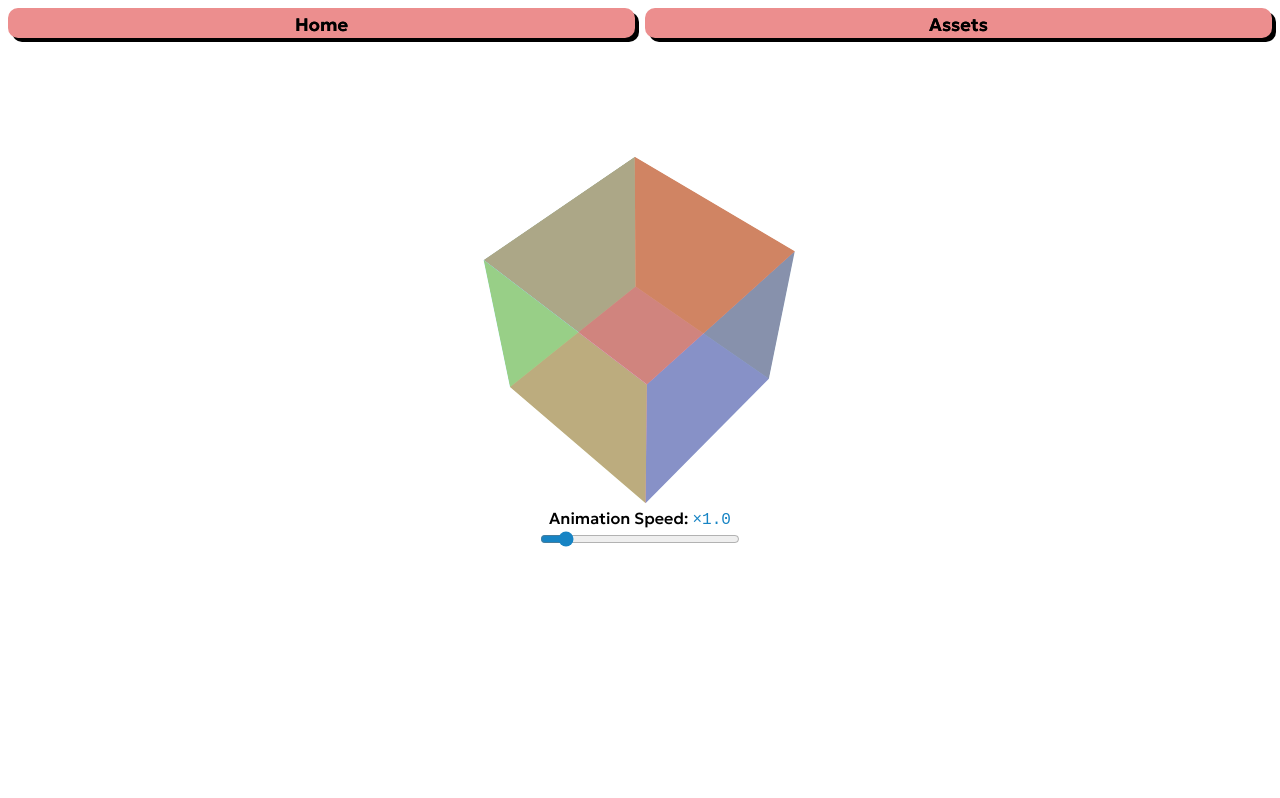
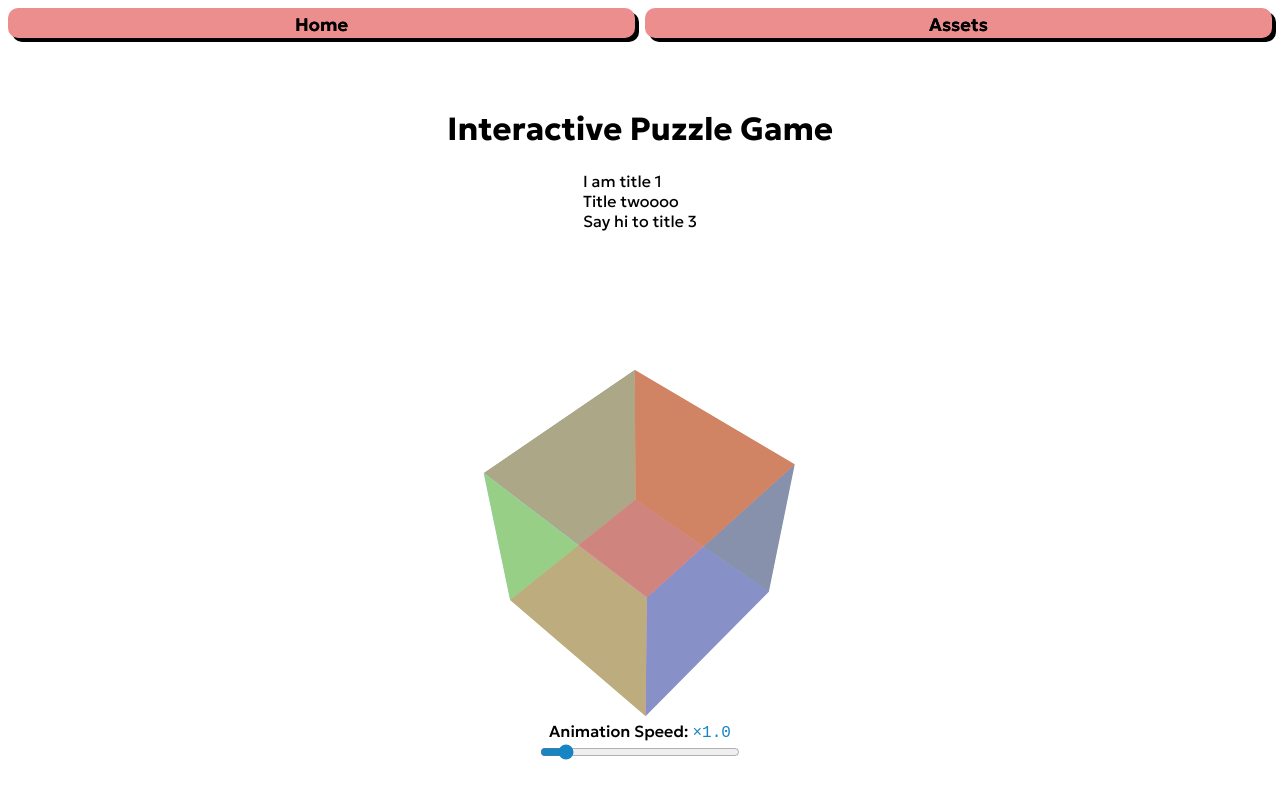
Before and after one commit to CrispyMiatr/frontend-animation-templates, a React (Vite) app: page / in a window 1280 px wide. Shown: the top 798 px of the page. Built offline with nearby package versions, Linux system fonts and the light colour scheme.

Commit message:
feat(TextAnimation): make TextAnimation dynamic with props + switch toggle active side

```diff
--- a/src/modules/components/common/TextAnimation.tsx
+++ b/src/modules/components/common/TextAnimation.tsx
@@ -1,7 +1,9 @@
 import { motion } from 'framer-motion';
+import type { TitleAnimationType, ScrollTextType } from '~/shared';
 
-export const TitleAnimation = () => {
-    return <motion.h1
+export const TitleAnimation = ({ text }: TitleAnimationType) => {
+    return (
+        <motion.h1
             initial={{ x: -100, opacity: 0 }}
             animate={{ x: 0, opacity: 1 }}
             exit={{ x: 100, opacity: 0 }}
@@ -9,29 +11,28 @@ export const TitleAnimation = () => {
                 duration: 1,
                 ease: 'easeInOut',
             }}
-        className="animated-title">Hello there</motion.h1>;
+            className="animated-title"
+        >
+            {text}
+        </motion.h1>
+    );
 };
-
-const textContents = [
-    "I am title 1",
-    "Title twoooo",
-    "Say hi to title 3"
-];
 
 const textVariants = {
     hidden: { opacity: 0, y: -20 },
     visible: { opacity: 1, y: 0 },
 };
 
-export const ScrollText = () => {
+export const ScrollText = ({ items }: ScrollTextType) => {
     return (
-        <>
         <div className="scroll-container">
-                {textContents.map((text, index) => (
+            {items.map((text, index) => (
                 <motion.p
+                    key={index}
                     variants={textVariants}
                     initial="hidden"
                     whileInView="visible"
+                    viewport={{ once: true }}
                     transition={{
                         duration: 0.5,
                         delay: index * 0.25,
@@ -41,6 +42,5 @@ export const ScrollText = () => {
                 </motion.p>
             ))}
         </div>
-        </>
     );
 };
--- a/src/modules/components/ui/Toggle.tsx
+++ b/src/modules/components/ui/Toggle.tsx
@@ -11,7 +11,7 @@ export const Toggle = () => {
         <button
             className="toggle-container"
             style={{
-                justifyContent: "flex-" + (isOn ? "start" : "end"),
+                justifyContent: "flex-" + (isOn ? "end" : "start"),
             }}
             onClick={toggleSwitch}
         >
--- a/src/modules/pages/Assets.tsx
+++ b/src/modules/pages/Assets.tsx
@@ -9,8 +9,14 @@ export const Assets = () => {
         <div className={styles['assets-container']}>
             <div className={styles['assets-container__wrap']}>
                 <h1 className={styles['assets-container__wrap__title']}>Text animation</h1>
-                <TitleAnimation />
-                <ScrollText />
+                <TitleAnimation text='Interactive Puzzle Game' />
+                <ScrollText
+                    items={[
+                        "I am title 1",
+                        "Title twoooo",
+                        "Say hi to title 3"
+                    ]}
+                />
             </div>
 
             <div className={styles['assets-container__wrap']}>
@@ -20,7 +26,7 @@ export const Assets = () => {
 
             <div className={styles['assets-container__wrap']}>
                 <h1 className={styles['assets-container__wrap__title']}>Buttons</h1>
-                <div className={styles['assets-container__wrap__btns']}>
+                <div className={styles['assets-container__wrap__grid']}>
                     <Button name='Hello' variant='btn1' />
                     <Button name='Hello' variant='btn2' />
                     <Button name='Hello' variant='btn3' />
--- a/src/modules/pages/Home.tsx
+++ b/src/modules/pages/Home.tsx
@@ -8,6 +8,17 @@ export const Home = () => {
 
     return (
         <div className={styles['home-container']}>
+            <div className={styles['home-container__wrap']}>
+                <TitleAnimation text='Interactive Puzzle Game' />
+                <ScrollText
+                    items={[
+                        "I am title 1",
+                        "Title twoooo",
+                        "Say hi to title 3"
+                    ]}
+                />
+            </div>
+
             <div className={styles['home-container__wrap']}>
                 <Spinning3D speed={speed} />
                 <div className={styles['home-container__wrap__controls']}>
--- a/src/modules/shared/index.ts
+++ b/src/modules/shared/index.ts
@@ -3,3 +3,4 @@ export * from './services';
 export type { ButtonType, NavButtonType } from './button.types.ts';
 export type { Spinning3DType } from './spinning3D.types.ts';
 export type { RangeSliderType } from './rangeSlider.types.ts';
+export type { TitleAnimationType, ScrollTextType } from './titleAnimation.types.ts';
```
Also changed, not shown: src/modules/shared/titleAnimation.types.ts (added, +7 -0 lines), src/modules/components/common/Dragbox.tsx (line endings or trailing spaces), src/modules/components/ui/Button.tsx (line endings or trailing spaces). Lines whose indentation alone changed are shown as unchanged.
